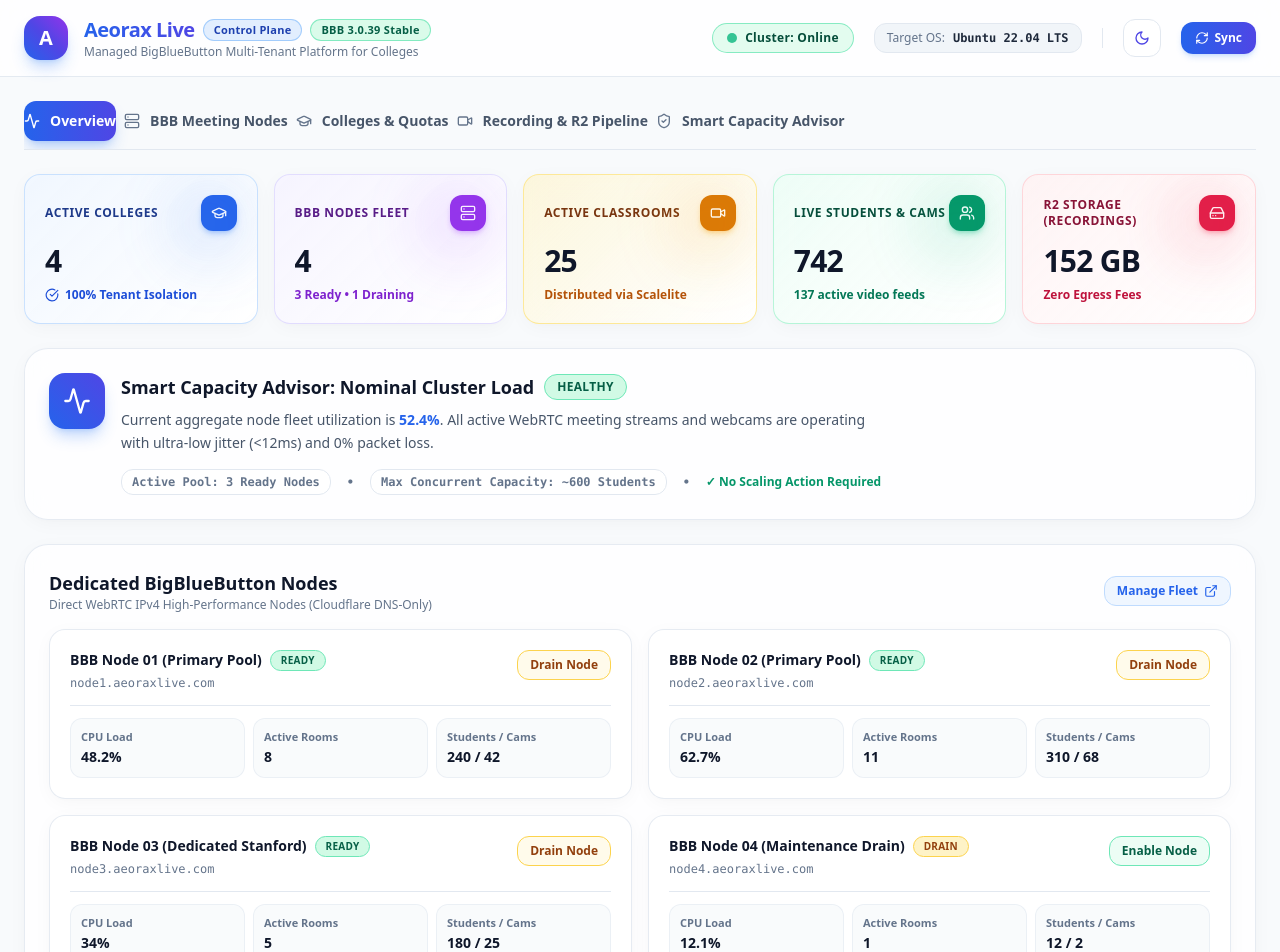
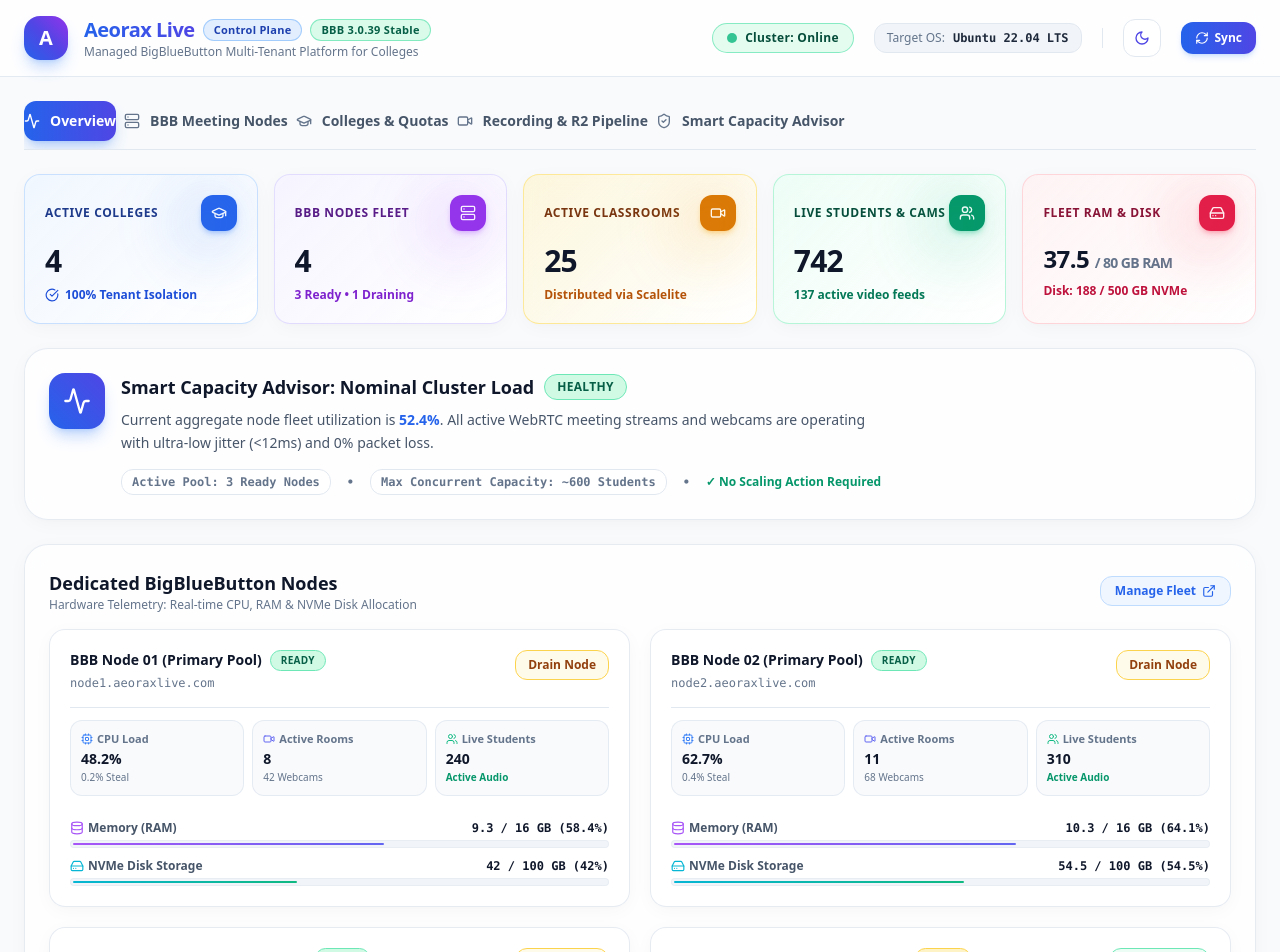
Before and after one commit to tariqsun/Aeorax-Live, a Next.js app: page / in a window 1280 px wide. Shown: the top 952 px of the page. Built offline with nearby package versions, Linux system fonts and the light colour scheme.

Commit message:
feat(ui): add node RAM and NVMe disk telemetry meters

```diff
--- a/src/app/page.tsx
+++ b/src/app/page.tsx
@@ -19,6 +19,7 @@ import {
   Layers,
   CheckCircle,
   Cpu,
+  Database,
 } from "lucide-react";
 
 interface NodeData {
@@ -29,7 +30,12 @@ interface NodeData {
   status: "READY" | "DRAIN" | "PROVISIONING";
   cpu: number;
   steal: number;
-  ram: number;
+  ramPercent: number;
+  ramUsedGb: number;
+  ramTotalGb: number;
+  diskPercent: number;
+  diskUsedGb: number;
+  diskTotalGb: number;
   meetings: number;
   participants: number;
   webcams: number;
@@ -84,7 +90,12 @@ export default function AeoraxDashboard() {
       status: "READY",
       cpu: 48.2,
       steal: 0.2,
-      ram: 58.4,
+      ramPercent: 58.4,
+      ramUsedGb: 9.3,
+      ramTotalGb: 16,
+      diskPercent: 42.0,
+      diskUsedGb: 42,
+      diskTotalGb: 100,
       meetings: 8,
       participants: 240,
       webcams: 42,
@@ -97,7 +108,12 @@ export default function AeoraxDashboard() {
       status: "READY",
       cpu: 62.7,
       steal: 0.4,
-      ram: 64.1,
+      ramPercent: 64.1,
+      ramUsedGb: 10.3,
+      ramTotalGb: 16,
+      diskPercent: 54.5,
+      diskUsedGb: 54.5,
+      diskTotalGb: 100,
       meetings: 11,
       participants: 310,
       webcams: 68,
@@ -110,7 +126,12 @@ export default function AeoraxDashboard() {
       status: "READY",
       cpu: 34.0,
       steal: 0.1,
-      ram: 42.0,
+      ramPercent: 42.0,
+      ramUsedGb: 13.4,
+      ramTotalGb: 32,
+      diskPercent: 28.0,
+      diskUsedGb: 56,
+      diskTotalGb: 200,
       meetings: 5,
       participants: 180,
       webcams: 25,
@@ -123,7 +144,12 @@ export default function AeoraxDashboard() {
       status: "DRAIN",
       cpu: 12.1,
       steal: 0.1,
-      ram: 28.0,
+      ramPercent: 28.0,
+      ramUsedGb: 4.5,
+      ramTotalGb: 16,
+      diskPercent: 35.0,
+      diskUsedGb: 35,
+      diskTotalGb: 100,
       meetings: 1,
       participants: 12,
       webcams: 2,
@@ -192,6 +218,10 @@ export default function AeoraxDashboard() {
   const totalRooms = nodes.reduce((acc, n) => acc + n.meetings, 0);
   const totalStudents = nodes.reduce((acc, n) => acc + n.participants, 0);
   const totalCams = nodes.reduce((acc, n) => acc + n.webcams, 0);
+  const totalRamUsed = nodes.reduce((acc, n) => acc + n.ramUsedGb, 0);
+  const totalRamTotal = nodes.reduce((acc, n) => acc + n.ramTotalGb, 0);
+  const totalDiskUsed = nodes.reduce((acc, n) => acc + n.diskUsedGb, 0);
+  const totalDiskTotal = nodes.reduce((acc, n) => acc + n.diskTotalGb, 0);
 
   const toggleDrain = (nodeId: string) => {
     setNodes((prev) =>
@@ -268,11 +298,11 @@ export default function AeoraxDashboard() {
         {/* Navigation Tabs with Vibrant Active States */}
         <div className="flex space-x-2 border-b border-slate-200 dark:border-slate-800 pb-2 overflow-x-auto">
           {[
-            { id: "overview", label: "Overview", icon: Activity, color: "blue" },
-            { id: "nodes", label: "BBB Meeting Nodes", icon: Server, color: "indigo" },
-            { id: "colleges", label: "Colleges & Quotas", icon: GraduationCap, color: "purple" },
-            { id: "recordings", label: "Recording & R2 Pipeline", icon: Video, color: "emerald" },
-            { id: "advisor", label: "Smart Capacity Advisor", icon: ShieldCheck, color: "amber" },
+            { id: "overview", label: "Overview", icon: Activity },
+            { id: "nodes", label: "BBB Meeting Nodes", icon: Server },
+            { id: "colleges", label: "Colleges & Quotas", icon: GraduationCap },
+            { id: "recordings", label: "Recording & R2 Pipeline", icon: Video },
+            { id: "advisor", label: "Smart Capacity Advisor", icon: ShieldCheck },
           ].map((tab) => {
             const Icon = tab.icon;
             const isActive = activeTab === tab.id;
@@ -372,22 +402,22 @@ export default function AeoraxDashboard() {
             </div>
           </div>
 
-          {/* Card 5: R2 Cloud Storage (Rose/Pink Gradient Glass) */}
+          {/* Card 5: Fleet Hardware Usage: RAM & Disk (Rose/Pink Gradient Glass) */}
           <div className="glass-card glass-hover card-theme-rose p-5 rounded-2xl relative overflow-hidden group cursor-pointer">
             <div className="absolute top-0 right-0 w-24 h-24 bg-rose-500/10 rounded-full blur-xl group-hover:bg-rose-500/20 transition-all duration-300" />
             <div className="flex items-center justify-between">
               <span className="text-xs font-bold text-rose-900 dark:text-rose-300 uppercase tracking-wider">
-                R2 Storage (Recordings)
+                Fleet RAM & Disk
               </span>
               <div className="p-2.5 rounded-xl bg-rose-600 text-white shadow-md shadow-rose-500/30 group-hover:scale-110 transition-transform duration-200">
                 <HardDrive className="w-4 h-4" />
               </div>
             </div>
-            <div className="text-3xl font-black mt-3 text-slate-900 dark:text-white tracking-tight">
-              152 GB
+            <div className="text-2xl font-black mt-3 text-slate-900 dark:text-white tracking-tight">
+              {totalRamUsed.toFixed(1)} <span className="text-sm font-bold text-slate-500">/ {totalRamTotal} GB RAM</span>
             </div>
             <div className="text-xs font-bold text-rose-700 dark:text-rose-400 mt-2">
-              Zero Egress Fees
+              Disk: {totalDiskUsed.toFixed(0)} / {totalDiskTotal} GB NVMe
             </div>
           </div>
         </div>
@@ -432,29 +462,29 @@ export default function AeoraxDashboard() {
               </div>
             </div>
 
-            {/* Dedicated BBB Nodes Grid */}
+            {/* Dedicated BBB Nodes Grid with Detailed RAM & Disk Meters */}
             <div className="glass-card p-6 rounded-3xl space-y-4">
               <div className="flex items-center justify-between">
                 <div>
                   <h3 className="font-extrabold text-slate-900 dark:text-white text-lg">Dedicated BigBlueButton Nodes</h3>
                   <p className="text-xs text-slate-500 dark:text-slate-400 font-medium">
-                    Direct WebRTC IPv4 High-Performance Nodes (Cloudflare DNS-Only)
+                    Hardware Telemetry: Real-time CPU, RAM & NVMe Disk Allocation
                   </p>
                 </div>
                 <button
                   onClick={() => setActiveTab("nodes")}
-                  className="text-xs text-blue-600 dark:text-blue-400 hover:text-blue-700 dark:hover:text-blue-300 font-bold flex items-center space-x-1.5 bg-blue-50 dark:bg-blue-500/10 px-3 py-1.5 rounded-xl border border-blue-200 dark:border-blue-500/20 transition-all hover:scale-105"
+                  className="text-xs text-blue-600 dark:text-blue-400 hover:text-blue-700 dark:hover:text-blue-300 font-bold flex items-center space-x-1.5 bg-blue-50 dark:bg-blue-500/10 px-3.5 py-1.5 rounded-xl border border-blue-200 dark:border-blue-500/20 transition-all hover:scale-105"
                 >
                   <span>Manage Fleet</span>
                   <ExternalLink className="w-3.5 h-3.5" />
                 </button>
               </div>
 
-              <div className="grid grid-cols-1 md:grid-cols-2 gap-4">
+              <div className="grid grid-cols-1 md:grid-cols-2 gap-5">
                 {nodes.map((node) => (
                   <div
                     key={node.id}
-                    className="glass-card glass-hover p-5 rounded-2xl flex flex-col justify-between space-y-3.5 group"
+                    className="glass-card glass-hover p-5 rounded-2xl flex flex-col justify-between space-y-4 group border border-slate-200/90 dark:border-slate-800 shadow-xs hover:border-blue-300 dark:hover:border-blue-700"
                   >
                     <div className="flex items-start justify-between">
                       <div>
@@ -484,19 +514,73 @@ export default function AeoraxDashboard() {
                       </button>
                     </div>
 
+                    {/* Hardware Metrics Summary: CPU, Rooms, Students */}
                     <div className="grid grid-cols-3 gap-2 text-xs pt-3 border-t border-slate-200 dark:border-slate-800/80">
-                      <div className="bg-slate-50/80 dark:bg-slate-900/60 p-2.5 rounded-xl border border-slate-200/60 dark:border-slate-800">
-                        <div className="text-slate-500 dark:text-slate-400 font-semibold text-[11px]">CPU Load</div>
+                      <div className="bg-slate-50/90 dark:bg-slate-900/60 p-2.5 rounded-xl border border-slate-200/80 dark:border-slate-800">
+                        <div className="text-slate-500 dark:text-slate-400 font-semibold text-[11px] flex items-center space-x-1">
+                          <Cpu className="w-3 h-3 text-blue-500" />
+                          <span>CPU Load</span>
+                        </div>
                         <div className="text-slate-900 dark:text-white font-black text-sm mt-0.5">{node.cpu}%</div>
+                        <div className="text-[10px] text-slate-500">{node.steal}% Steal</div>
                       </div>
-                      <div className="bg-slate-50/80 dark:bg-slate-900/60 p-2.5 rounded-xl border border-slate-200/60 dark:border-slate-800">
-                        <div className="text-slate-500 dark:text-slate-400 font-semibold text-[11px]">Active Rooms</div>
+
+                      <div className="bg-slate-50/90 dark:bg-slate-900/60 p-2.5 rounded-xl border border-slate-200/80 dark:border-slate-800">
+                        <div className="text-slate-500 dark:text-slate-400 font-semibold text-[11px] flex items-center space-x-1">
+                          <Video className="w-3 h-3 text-indigo-500" />
+                          <span>Active Rooms</span>
+                        </div>
                         <div className="text-slate-900 dark:text-white font-black text-sm mt-0.5">{node.meetings}</div>
+                        <div className="text-[10px] text-slate-500">{node.webcams} Webcams</div>
                       </div>
-                      <div className="bg-slate-50/80 dark:bg-slate-900/60 p-2.5 rounded-xl border border-slate-200/60 dark:border-slate-800">
-                        <div className="text-slate-500 dark:text-slate-400 font-semibold text-[11px]">Students / Cams</div>
-                        <div className="text-slate-900 dark:text-white font-black text-sm mt-0.5">
-                          {node.participants} / {node.webcams}
+
+                      <div className="bg-slate-50/90 dark:bg-slate-900/60 p-2.5 rounded-xl border border-slate-200/80 dark:border-slate-800">
+                        <div className="text-slate-500 dark:text-slate-400 font-semibold text-[11px] flex items-center space-x-1">
+                          <Users className="w-3 h-3 text-emerald-500" />
+                          <span>Live Students</span>
+                        </div>
+                        <div className="text-slate-900 dark:text-white font-black text-sm mt-0.5">{node.participants}</div>
+                        <div className="text-[10px] text-emerald-600 dark:text-emerald-400 font-semibold">Active Audio</div>
+                      </div>
+                    </div>
+
+                    {/* Dedicated RAM & Disk Progress Status */}
+                    <div className="space-y-2.5 pt-2">
+                      {/* RAM Memory Bar */}
+                      <div className="space-y-1">
+                        <div className="flex items-center justify-between text-xs">
+                          <span className="text-slate-600 dark:text-slate-400 font-semibold flex items-center space-x-1">
+                            <Database className="w-3.5 h-3.5 text-purple-500" />
+                            <span>Memory (RAM)</span>
+                          </span>
+                          <span className="font-bold text-slate-900 dark:text-white font-mono">
+                            {node.ramUsedGb} / {node.ramTotalGb} GB ({node.ramPercent}%)
+                          </span>
+                        </div>
+                        <div className="h-2 w-full bg-slate-100 dark:bg-slate-800 rounded-full overflow-hidden p-0.5 border border-slate-200/60 dark:border-slate-700">
+                          <div
+                            className="h-full bg-gradient-to-r from-purple-500 to-indigo-500 rounded-full transition-all duration-300"
+                            style={{ width: `${node.ramPercent}%` }}
+                          />
+                        </div>
+                      </div>
+
+                      {/* NVMe Disk Bar */}
+                      <div className="space-y-1">
+                        <div className="flex items-center justify-between text-xs">
+                          <span className="text-slate-600 dark:text-slate-400 font-semibold flex items-center space-x-1">
+                            <HardDrive className="w-3.5 h-3.5 text-cyan-500" />
+                            <span>NVMe Disk Storage</span>
+                          </span>
+                          <span className="font-bold text-slate-900 dark:text-white font-mono">
+                            {node.diskUsedGb} / {node.diskTotalGb} GB ({node.diskPercent}%)
+                          </span>
+                        </div>
+                        <div className="h-2 w-full bg-slate-100 dark:bg-slate-800 rounded-full overflow-hidden p-0.5 border border-slate-200/60 dark:border-slate-700">
+                          <div
+                            className="h-full bg-gradient-to-r from-cyan-500 to-emerald-500 rounded-full transition-all duration-300"
+                            style={{ width: `${node.diskPercent}%` }}
+                          />
                         </div>
                       </div>
                     </div>
@@ -507,14 +591,14 @@ export default function AeoraxDashboard() {
           </div>
         )}
 
-        {/* TAB 2: MEETING NODES TABLE */}
+        {/* TAB 2: MEETING NODES INVENTORY TABLE WITH RAM & DISK STATUS */}
         {activeTab === "nodes" && (
           <div className="space-y-6">
             <div className="flex items-center justify-between">
               <div>
                 <h2 className="text-xl font-extrabold text-slate-900 dark:text-white">BigBlueButton Nodes Inventory</h2>
                 <p className="text-xs text-slate-500 dark:text-slate-400 font-medium">
-                  Manage high-performance dedicated media servers
+                  Detailed hardware telemetry: CPU, RAM memory, and NVMe disk quotas
                 </p>
               </div>
               <button className="flex items-center space-x-2 px-4 py-2.5 bg-gradient-to-r from-blue-600 to-indigo-600 hover:from-blue-700 hover:to-indigo-700 text-white rounded-xl text-sm font-bold transition shadow-md shadow-blue-500/20 hover:shadow-lg hover:shadow-blue-500/30 transform hover:scale-105">
@@ -530,9 +614,10 @@ export default function AeoraxDashboard() {
                     <th className="py-4 px-5">Server / FQDN</th>
                     <th className="py-4 px-5">Status</th>
                     <th className="py-4 px-5">CPU & Steal</th>
-                    <th className="py-4 px-5">Memory</th>
-                    <th className="py-4 px-5">Rooms</th>
-                    <th className="py-4 px-5">Students / Cams</th>
+                    <th className="py-4 px-5">RAM Memory</th>
+                    <th className="py-4 px-5">NVMe Disk</th>
+                    <th className="py-4 px-5">Rooms & Cams</th>
+                    <th className="py-4 px-5">Students</th>
                     <th className="py-4 px-5 text-right">Actions</th>
                   </tr>
                 </thead>
@@ -542,6 +627,7 @@ export default function AeoraxDashboard() {
                       <td className="py-4 px-5">
                         <div className="font-extrabold text-slate-900 dark:text-white">{node.name}</div>
                         <div className="text-xs text-slate-500 dark:text-slate-400 font-mono">{node.fqdn}</div>
+                        <div className="text-[11px] text-slate-400 font-mono mt-0.5">{node.ip}</div>
                       </td>
                       <td className="py-4 px-5">
                         <span
@@ -558,12 +644,41 @@ export default function AeoraxDashboard() {
                         <div className="font-bold text-slate-900 dark:text-white">{node.cpu}% CPU</div>
                         <div className="text-slate-500">{node.steal}% Steal</div>
                       </td>
+
+                      {/* RAM Memory Column with Status Bar */}
+                      <td className="py-4 px-5">
+                        <div className="flex items-center justify-between text-xs font-mono font-bold text-slate-900 dark:text-white">
+                          <span>{node.ramUsedGb} / {node.ramTotalGb} GB</span>
+                          <span className="text-purple-600 dark:text-purple-400">{node.ramPercent}%</span>
+                        </div>
+                        <div className="h-1.5 w-28 bg-slate-100 dark:bg-slate-800 rounded-full overflow-hidden mt-1.5 border border-slate-200/60 dark:border-slate-700">
+                          <div
+                            className="h-full bg-gradient-to-r from-purple-500 to-indigo-500 rounded-full"
+                            style={{ width: `${node.ramPercent}%` }}
+                          />
+                        </div>
+                      </td>
+
+                      {/* NVMe Disk Column with Status Bar */}
+                      <td className="py-4 px-5">
+                        <div className="flex items-center justify-between text-xs font-mono font-bold text-slate-900 dark:text-white">
+                          <span>{node.diskUsedGb} / {node.diskTotalGb} GB</span>
+                          <span className="text-cyan-600 dark:text-cyan-400">{node.diskPercent}%</span>
+                        </div>
+                        <div className="h-1.5 w-28 bg-slate-100 dark:bg-slate-800 rounded-full overflow-hidden mt-1.5 border border-slate-200/60 dark:border-slate-700">
+                          <div
+                            className="h-full bg-gradient-to-r from-cyan-500 to-emerald-500 rounded-full"
+                            style={{ width: `${node.diskPercent}%` }}
+                          />
+                        </div>
+                      </td>
+
+                      <td className="py-4 px-5">
+                        <div className="font-black text-slate-900 dark:text-white">{node.meetings} Rooms</div>
+                        <div className="text-xs text-slate-500">{node.webcams} active cams</div>
+                      </td>
                       <td className="py-4 px-5 font-mono text-xs font-bold text-slate-900 dark:text-white">
-                        {node.ram}% RAM
-                      </td>
-                      <td className="py-4 px-5 font-black text-slate-900 dark:text-white">{node.meetings}</td>
-                      <td className="py-4 px-5 font-mono text-xs">
-                        {node.participants} users ({node.webcams} cams)
+                        {node.participants} users
                       </td>
                       <td className="py-4 px-5 text-right">
                         <button
@@ -749,10 +864,10 @@ export default function AeoraxDashboard() {
 
               <div className="p-5 rounded-2xl bg-slate-900 dark:bg-slate-950 text-slate-200 font-mono text-xs space-y-2 border border-slate-800 shadow-md">
                 <div className="text-blue-400 font-black">[DIAGNOSTIC SNAPSHOT]</div>
-                <div>Node 1: CPU=48.2% | Steal=0.2% | Rooms=8  | Cams=42  -&gt; STATUS: NOMINAL</div>
-                <div>Node 2: CPU=62.7% | Steal=0.4% | Rooms=11 | Cams=68  -&gt; STATUS: ELEVATED (Monitor)</div>
-                <div>Node 3: CPU=34.0% | Steal=0.1% | Rooms=5  | Cams=25  -&gt; STATUS: NOMINAL</div>
-                <div>Node 4: CPU=12.1% | Steal=0.1% | Rooms=1  | Cams=2   -&gt; STATUS: DRAINING</div>
+                <div>Node 1: CPU=48.2% | RAM=58.4% (9.3/16 GB) | Disk=42% (42/100 GB) | Cams=42 -&gt; STATUS: NOMINAL</div>
+                <div>Node 2: CPU=62.7% | RAM=64.1% (10.3/16 GB)| Disk=54.5% (54.5/100 GB) | Cams=68 -&gt; STATUS: ELEVATED (Monitor)</div>
+                <div>Node 3: CPU=34.0% | RAM=42.0% (13.4/32 GB)| Disk=28% (56/200 GB) | Cams=25 -&gt; STATUS: NOMINAL</div>
+                <div>Node 4: CPU=12.1% | RAM=28.0% (4.5/16 GB) | Disk=35% (35/100 GB) | Cams=2  -&gt; STATUS: DRAINING</div>
                 <div className="text-emerald-400 font-black mt-2">&gt;&gt; OVERALL FLEET HEALTH SCORE: 92/100 (HEALTHY)</div>
               </div>
             </div>
```
